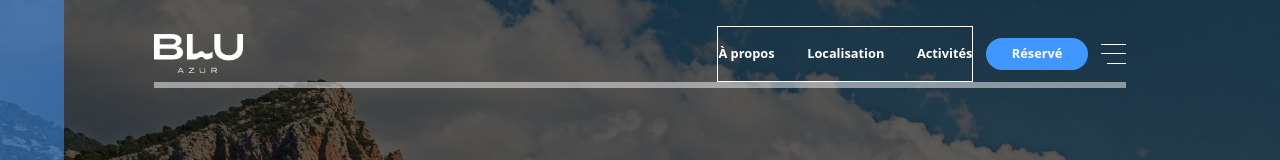
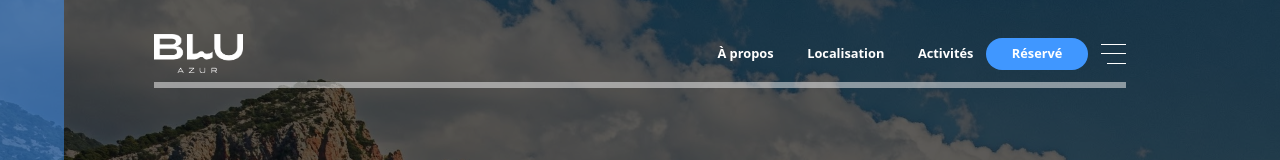
Before and after one commit to Harintsoa7/Blue-Azur, a React (Vite) app: page / in a window 1280 px wide. Shown: the top 160 px of the page. Built offline with nearby package versions, Linux system fonts and the light colour scheme; a web font is replaced by a local one.

Commit message:
Suppression border

```diff
--- a/src/Components/Navbar.jsx
+++ b/src/Components/Navbar.jsx
@@ -8,7 +8,7 @@ export default function Navbar() {
         <img src={logo} className="w-[7vw] h-auto" alt="logo" />
       </div>
       <div className=" text-[1vw] flex items-center justify-between gap-[1vw] h-full   ">
-        <nav className=" flex items-center  border-1  text-[#FFFFFF] font-bold  h-full relative w-[20vw] ">
+        <nav className=" flex items-center   text-[#FFFFFF] font-bold  h-full relative w-[20vw] ">
           <ul className="flex w-full justify-between gap-[1vw]    ">
             <li className="   ">
               <a href="#apropos" className=" h-full ">
```
